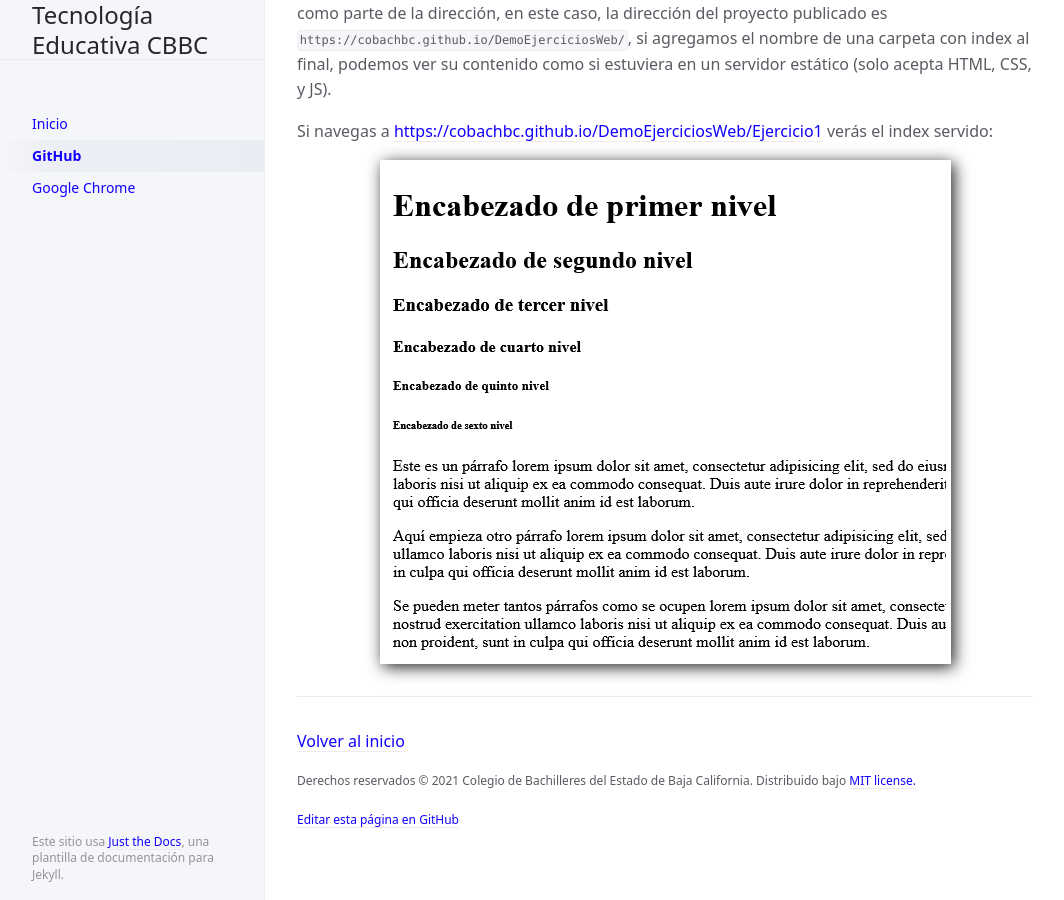
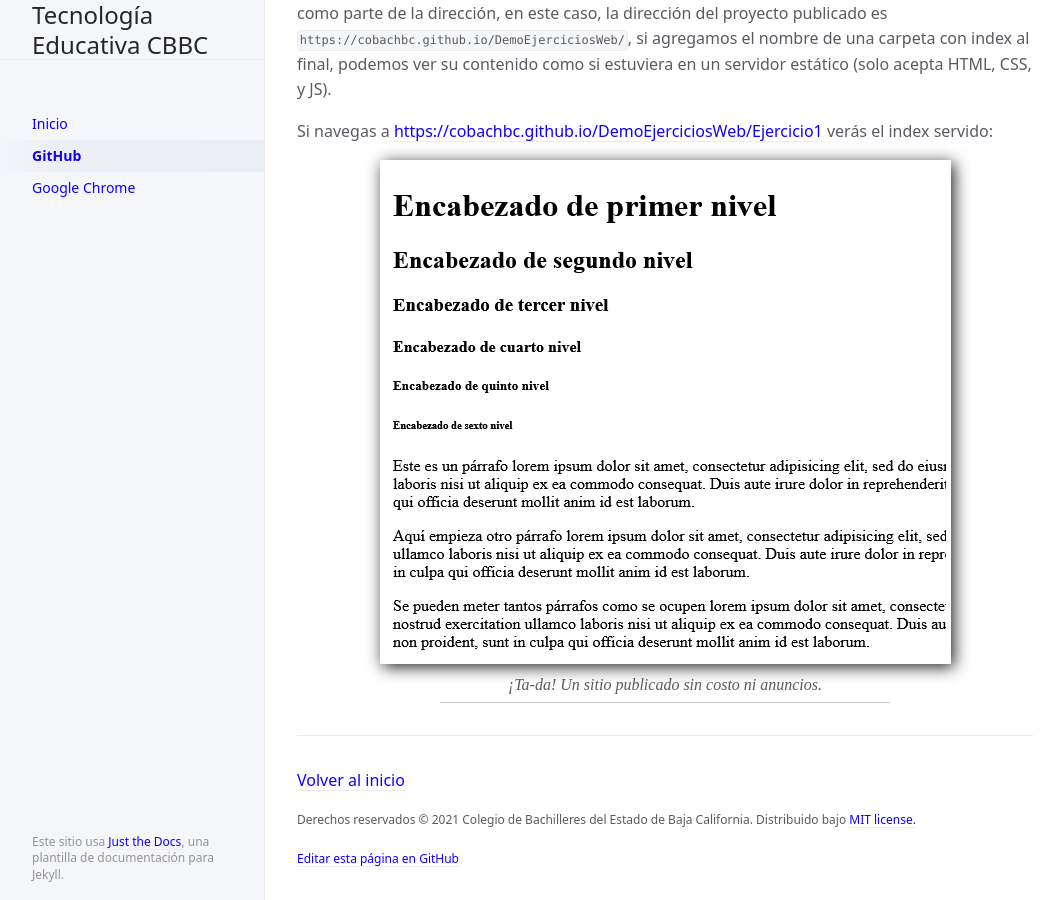
Before and after one commit to CoBachBC/demo, a Jekyll site: the page built from docs/github.md, in a window 1280 px wide and 900 px high, scrolled down 11900 px. Shown: the whole window, without its empty margins (107-1171 px from the left). Built offline with Jekyll 4.4.1, drawn with Linux system fonts in a browser that asks for light colours.

Commit message:
Update github.md

```diff
--- a/docs/github.md
+++ b/docs/github.md
@@ -174,3 +174,6 @@ Cuando en una carpeta existe un archivo <code>index.html</code> podemos usar el
 Si navegas a [https://cobachbc.github.io/DemoEjerciciosWeb/Ejercicio1](https://cobachbc.github.io/DemoEjerciciosWeb/Ejercicio1) verás el index servido:
 
 ![](/assets/images/github-hospedar-web.01.png){: .img-tutorial-h}
+
+¡Ta-da! Un sitio publicado sin costo ni anuncios.
+{: .img-tutorial-leyenda}
```
